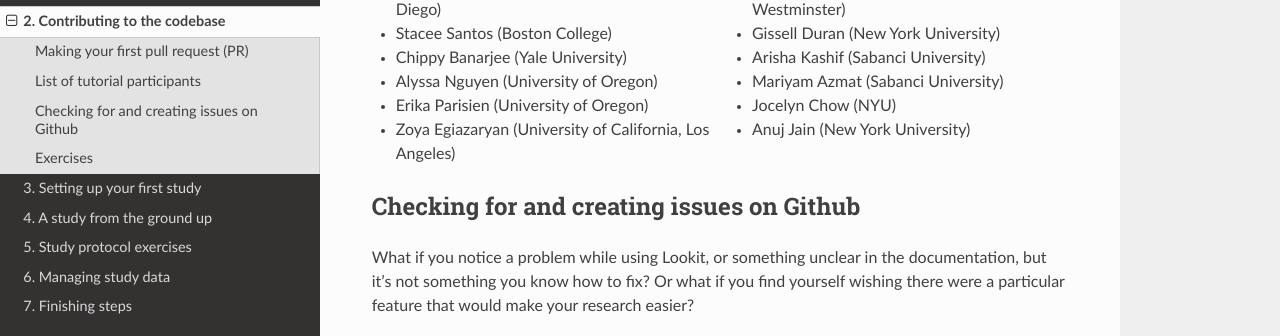
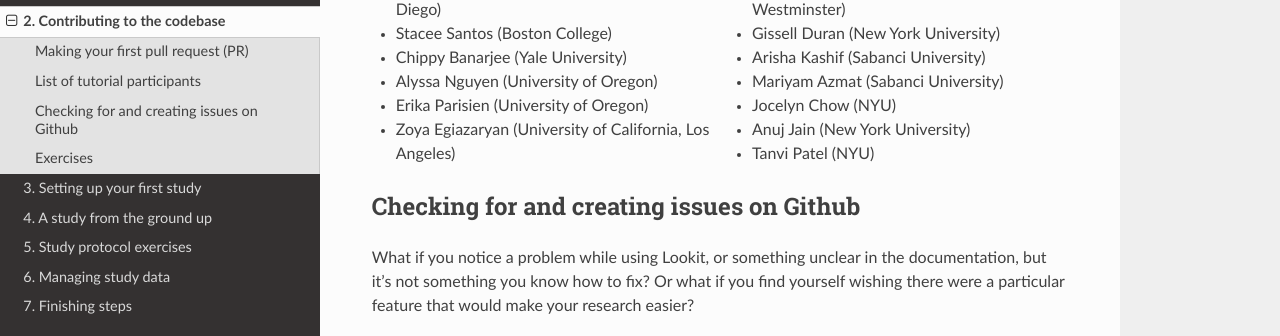
Before and after one commit to lookit/lookit-docs, a Sphinx documentation site: the page built from docs/source/tutorial-contributing.rst, in a window 1280 px wide and 900 px high, scrolled down 7785 px. Shown: the part 114-450 px from the top of the window. Built offline with Sphinx 7.4.7 and the Read the Docs theme 2.0.0, drawn with Linux system fonts in a browser that asks for light colours.

Commit message:
Add tutorial participant to list

```diff
--- a/docs/source/tutorial-contributing.rst
+++ b/docs/source/tutorial-contributing.rst
@@ -323,6 +323,7 @@ List of tutorial participants
 - Mariyam Azmat (Sabanci University)
 - Jocelyn Chow (NYU)
 - Anuj Jain (New York University)
+- Tanvi Patel (NYU)
 
 Checking for and creating issues on Github
 -------------------------------------------
```
